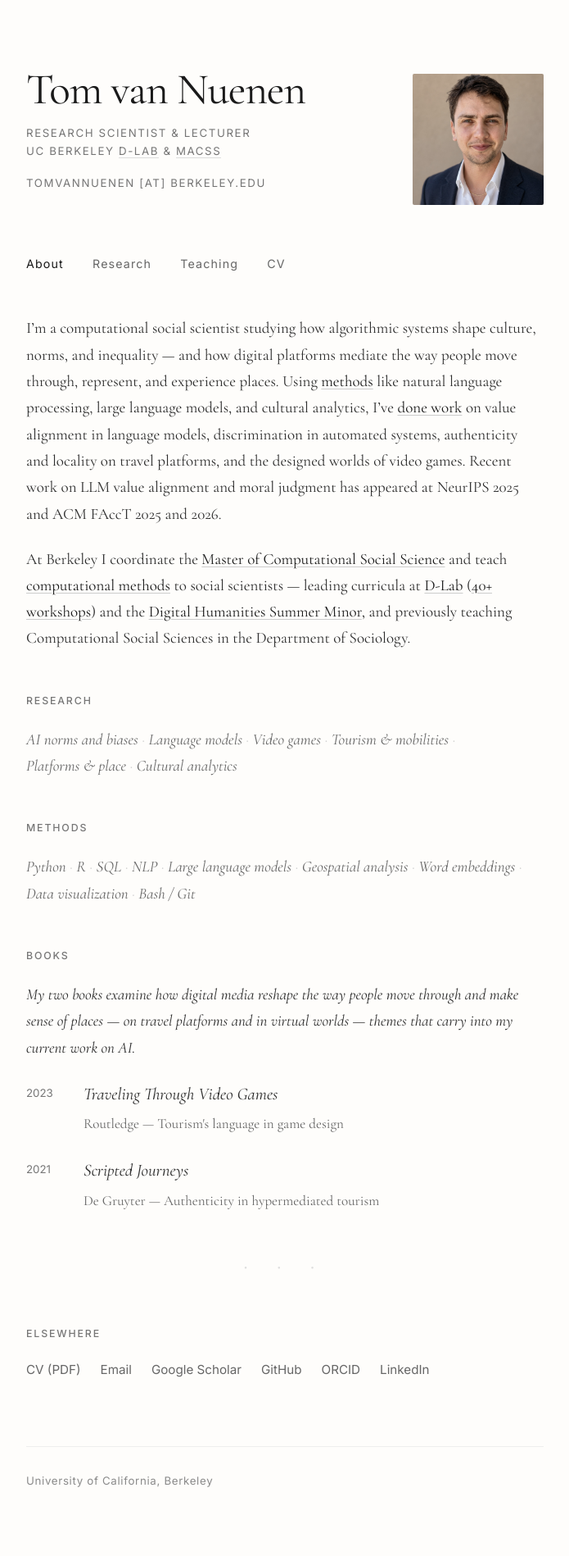
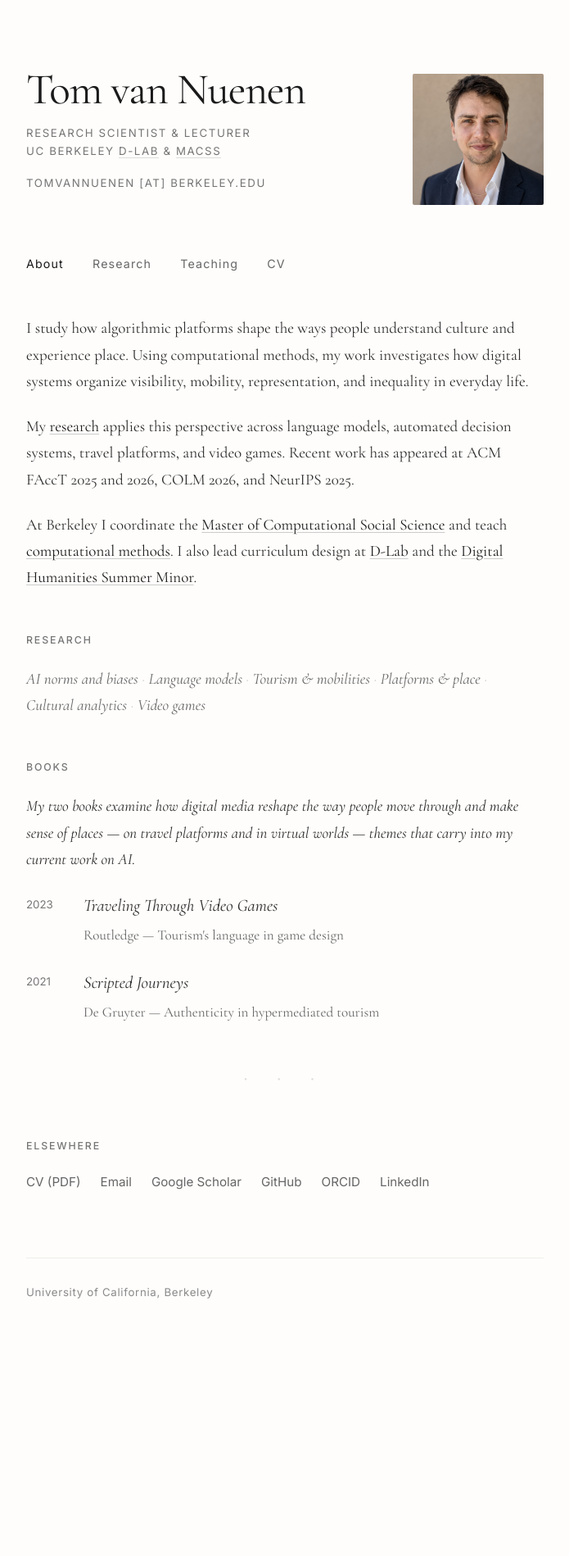
Before and after one commit to tomvannuenen/tomvannuenen.github.io, a Jekyll site: the page built from index.md, in a window 1280 px wide. Shown: the whole page at 82% size, without its empty margins (292-987 px from the left). Built offline with Jekyll 4.4.1, drawn with Linux system fonts in a browser that asks for light colours; after the commit the page ends 1668 px from its top, so only the background shows below that.

Commit message:
Rework About intro: lead with platforms, culture, and place
Co-Authored-By: Claude Opus 4.8 <noreply@anthropic.com>

```diff
--- a/index.md
+++ b/index.md
@@ -3,33 +3,21 @@ layout: default
 title: Home
 ---
 
-I'm a computational social scientist studying how algorithmic systems shape culture, norms, and inequality — and how digital platforms mediate the way people move through, represent, and experience places. Using [methods](#methods) like natural language processing, large language models, and cultural analytics, I've [done work](research) on value alignment in language models, discrimination in automated systems, authenticity and locality on travel platforms, and the designed worlds of video games. Recent work on LLM value alignment and moral judgment has appeared at NeurIPS 2025 and ACM FAccT 2025 and 2026.
+I study how algorithmic platforms shape the ways people understand culture and experience place. Using computational methods, my work investigates how digital systems organize visibility, mobility, representation, and inequality in everyday life.
 
-At Berkeley I coordinate the [Master of Computational Social Science](https://macss.berkeley.edu/) and teach [computational methods](teaching) to social scientists — leading curricula at [D-Lab](https://dlab.berkeley.edu/) ([40+ workshops](https://dlab-berkeley.github.io/dlab-workshops/)) and the [Digital Humanities Summer Minor](https://summerdigitalhumanities.berkeley.edu/), and previously teaching Computational Social Sciences in the Department of Sociology.
+My [research](research) applies this perspective across language models, automated decision systems, travel platforms, and video games. Recent work has appeared at ACM FAccT 2025 and 2026, COLM 2026, and NeurIPS 2025.
+
+At Berkeley I coordinate the [Master of Computational Social Science](https://macss.berkeley.edu/) and teach [computational methods](teaching). I also lead curriculum design at [D-Lab](https://dlab.berkeley.edu/) and the [Digital Humanities Summer Minor](https://summerdigitalhumanities.berkeley.edu/).
 
 ## Research
 
 <p class="interests">
 <span>AI norms and biases</span>
 <span>Language models</span>
-<span>Video games</span>
 <span>Tourism & mobilities</span>
 <span>Platforms & place</span>
 <span>Cultural analytics</span>
-</p>
-
-## Methods
-
-<p class="interests">
-<span>Python</span>
-<span>R</span>
-<span>SQL</span>
-<span>NLP</span>
-<span>Large language models</span>
-<span>Geospatial analysis</span>
-<span>Word embeddings</span>
-<span>Data visualization</span>
-<span>Bash / Git</span>
+<span>Video games</span>
 </p>
 
 ## Books
```
